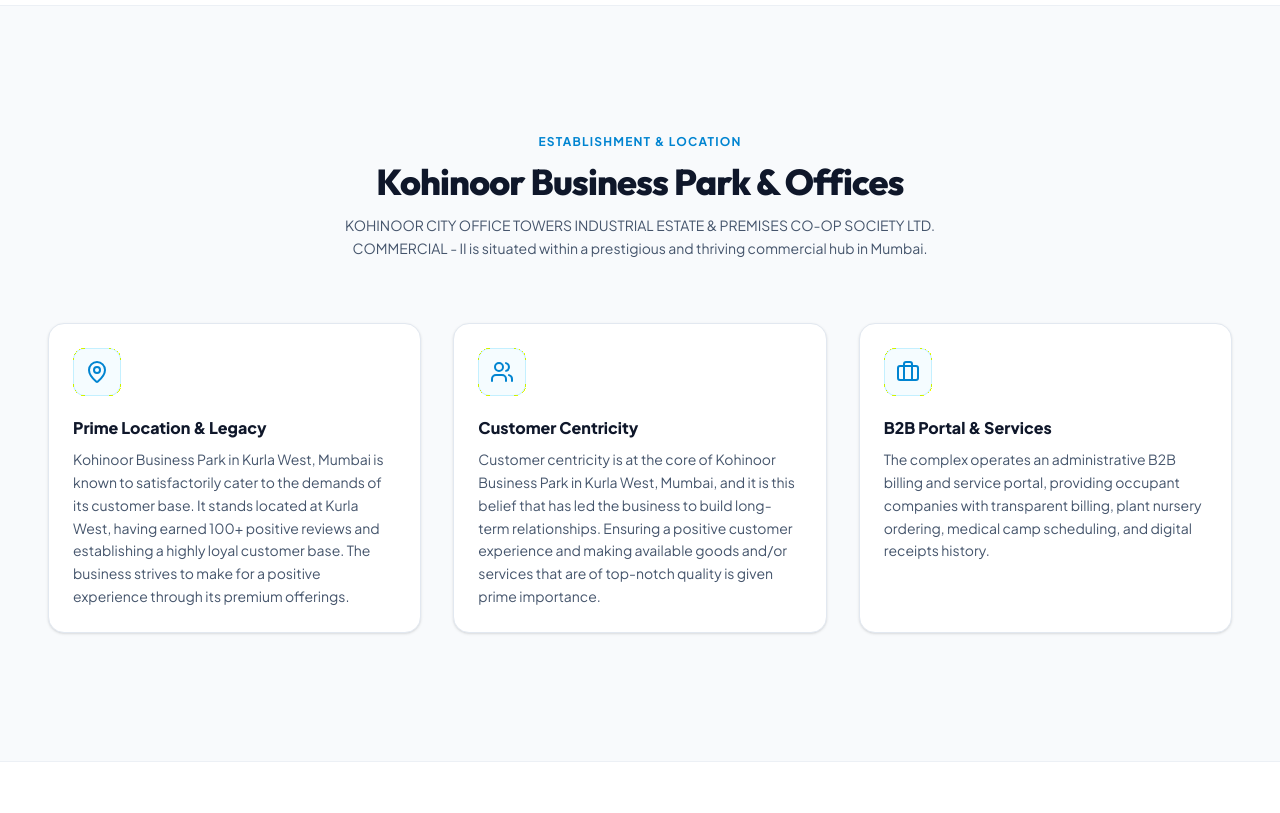
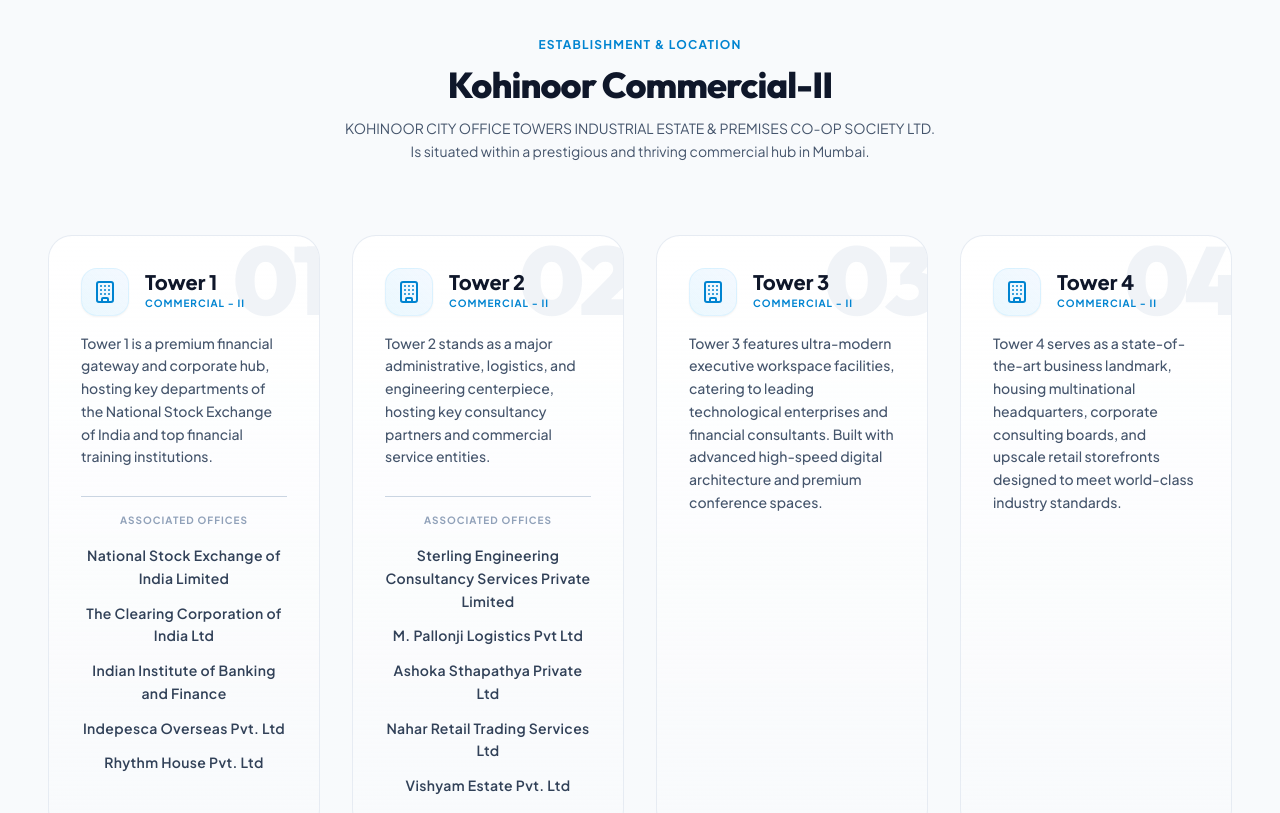
Before and after one commit to AltimaOak/kohinoor-pvt-ltd, a Next.js app: page /about in a window 1280 px wide. Shown: the part 840-1653 px from the top of the page. Built offline with nearby package versions, Linux system fonts and the light colour scheme.

Commit message:
About us page changed and landing page description space removed

```diff
--- a/src/app/about/page.tsx
+++ b/src/app/about/page.tsx
@@ -4,21 +4,57 @@
 import { motion } from "framer-motion";
 import {
   Compass,
-  CheckCircle2,
-  TrendingUp,
   Building,
-  Heart,
-  MapPin,
-  Users,
-  Briefcase
+  TrendingUp
 } from "lucide-react";
+
+const towersData = [
+  {
+    id: "tower-1",
+    name: "Tower 1",
+    sub: "Commercial - II",
+    description: "Tower 1 is a premium financial gateway and corporate hub, hosting key departments of the National Stock Exchange of India and top financial training institutions.",
+    offices: [
+      "National Stock Exchange of India Limited",
+      "The Clearing Corporation of India Ltd",
+      "Indian Institute of Banking and Finance",
+      "Indepesca Overseas Pvt. Ltd",
+      "Rhythm House Pvt. Ltd"
+    ]
+  },
+  {
+    id: "tower-2",
+    name: "Tower 2",
+    sub: "Commercial - II",
+    description: "Tower 2 stands as a major administrative, logistics, and engineering centerpiece, hosting key consultancy partners and commercial service entities.",
+    offices: [
+      "Sterling Engineering Consultancy Services Private Limited",
+      "M. Pallonji Logistics Pvt Ltd",
+      "Ashoka Sthapathya Private Ltd",
+      "Nahar Retail Trading Services Ltd",
+      "Vishyam Estate Pvt. Ltd"
+    ]
+  },
+  {
+    id: "tower-3",
+    name: "Tower 3",
+    sub: "Commercial - II",
+    description: "Tower 3 features ultra-modern executive workspace facilities, catering to leading technological enterprises and financial consultants. Built with advanced high-speed digital architecture and premium conference spaces."
+  },
+  {
+    id: "tower-4",
+    name: "Tower 4",
+    sub: "Commercial - II",
+    description: "Tower 4 serves as a state-of-the-art business landmark, housing multinational headquarters, corporate consulting boards, and upscale retail storefronts designed to meet world-class industry standards."
+  }
+];
 
 export default function AboutPage() {
   return (
     <div className="flex flex-col w-full pb-20 overflow-hidden">
 
       {/* 1. HERO PAGE BANNER */}
-      <section className="relative pt-24 pb-20 px-6 md:px-12 max-w-7xl mx-auto w-full bg-[radial-gradient(circle_at_top_right,rgba(56,189,248,0.08),transparent_60%)]">
+      <section className="relative pt-24 pb-8 px-6 md:px-12 max-w-7xl mx-auto w-full bg-[radial-gradient(circle_at_top_right,rgba(56,189,248,0.08),transparent_60%)]">
         {/* Decorative ambient neon circle */}
         <div className="absolute top-0 right-10 w-96 h-96 rounded-full bg-sky-200/10 blur-[80px] pointer-events-none" />
 
@@ -47,14 +83,15 @@
             transition={{ delay: 0.2 }}
             className="text-slate-600 text-sm md:text-base leading-relaxed"
           >
-            KOHINOOR CITY OFFICE TOWERS INDUSTRIAL ESTATE & PREMISES CO-OP SOCIETY LTD. COMMERCIAL - II is more than an office address; it is a monumental structural statement. Engineered to serve global financial, technology, and commercial organizations with zero-latency operational infrastructure.
+            KOHINOOR CITY OFFICE TOWERS INDUSTRIAL ESTATE & PREMISES CO-OP SOCIETY LTD. Is more than an office address; it is a monumental structural statement. Engineered to serve global financial, technology, and commercial organizations with zero-latency operational infrastructure.
           </motion.p>
         </div>
       </section>
 
       {/* 2. VISION & MISSION CARDS */}
-      <section className="py-12 max-w-7xl mx-auto px-6 md:px-12 grid grid-cols-1 md:grid-cols-2 gap-8 w-full">
+      <section className="py-12 max-w-4xl mx-auto px-6 md:px-12 flex grid-cols-2 md:grid-cols-2 gap-8 w-full">
         <motion.div
+
           initial={{ opacity: 0, x: -25 }}
           whileInView={{ opacity: 1, x: 0 }}
           viewport={{ once: true }}
@@ -70,93 +107,101 @@
           </p>
         </motion.div>
 
-        <motion.div
-          initial={{ opacity: 0, x: 25 }}
-          whileInView={{ opacity: 1, x: 0 }}
-          viewport={{ once: true }}
-          transition={{ type: "spring", damping: 25 }}
-          className="p-6 border border-slate-200 bg-white shadow-sm hover:border-slate-300 hover:shadow-md transition-all duration-200 rounded-2xl"
-        >
-          <div className="w-12 h-12 rounded-xl bg-sky-500/5 border border-sky-400/20 flex items-center justify-center text-sky-500 shrink-0">
-            <Heart className="w-6 h-6" />
-          </div>
-          <h3 className="text-xl font-bold text-navy-900 mt-4">Our Mission</h3>
-          <p className="text-slate-600 text-sm leading-relaxed mt-2">
-            To provide businesses and corporate offices with high-quality, secure, and energy-efficient workspaces equipped with modern utilities, reliable connectivity, and top-tier facility management.
-          </p>
-        </motion.div>
+
       </section>
 
       {/* 4. ARCHITECTURAL HIGHLIGHTS */}
-      <section className="py-28 md:py-32 border-y border-slate-200/50 bg-[#F8FAFC] w-full">
-        <div className="flex flex-col gap-12 max-w-7xl mx-auto px-6 md:px-12">
+      <section className="py-12 md:py-32 border-y border-slate-200/50 bg-[#F8FAFC] w-full">
+        <div className="flex flex-col gap-12 max-w-[90rem] mx-auto px-6 md:px-12">
           <div className="text-center max-w-2xl mx-auto flex flex-col gap-3">
             <span className="text-xs font-bold text-sky-600 uppercase tracking-widest">Establishment & Location</span>
             <h2 className="text-3xl md:text-4xl font-extrabold tracking-tight text-navy-900 font-display">
-              Kohinoor Business Park & Offices
+              Kohinoor Commercial-II
             </h2>
             <p className="text-slate-600 text-sm leading-relaxed">
-              KOHINOOR CITY OFFICE TOWERS INDUSTRIAL ESTATE & PREMISES CO-OP SOCIETY LTD. COMMERCIAL - II is situated within a prestigious and thriving commercial hub in Mumbai.
+              KOHINOOR CITY OFFICE TOWERS INDUSTRIAL ESTATE & PREMISES CO-OP SOCIETY LTD.
+              <br />Is situated within a prestigious and thriving commercial hub in Mumbai.
             </p>
           </div>
 
-          <div className="grid grid-cols-1 md:grid-cols-3 gap-8 mt-4">
-            {/* Card 1: Location & Legacy */}
+          <div className="grid grid-cols-1 md:grid-cols-2 lg:grid-cols-4 gap-8 mt-6">
+            {towersData.map((tower, idx) => (
               <motion.div
+                key={tower.id}
                 initial={{ opacity: 0, y: 30 }}
                 whileInView={{ opacity: 1, y: 0 }}
                 viewport={{ once: true }}
-              transition={{ duration: 0.5 }}
-              className="p-6 rounded-2xl border border-slate-200 bg-white shadow-sm hover:border-slate-300 hover:shadow-md transition-all duration-200 flex flex-col gap-5"
+                transition={{ duration: 0.5, delay: idx * 0.1 }}
+                className="relative overflow-hidden p-8 rounded-3xl border border-slate-200/80 bg-gradient-to-b from-white to-slate-50/50 hover:shadow-xl hover:shadow-sky-500/5 hover:-translate-y-1 hover:border-sky-500/30 transition-all duration-300 ease-out flex flex-col justify-between"
               >
-              <div className="w-12 h-12 rounded-xl bg-sky-500/5 border border-sky-400/20 flex items-center justify-center text-sky-600 shrink-0">
-                <MapPin className="w-6 h-6" />
+                {/* Large watermark number on top right */}
+                <div className="absolute -top-1 -right-2 text-8xl font-black text-slate-200/50 select-none pointer-events-none font-display tracking-tighter">
+                  0{idx + 1}
                 </div>
-              <div className="flex flex-col gap-2">
-                <h4 className="text-base font-extrabold text-navy-900">Prime Location & Legacy</h4>
-                <p className="text-slate-600 text-xs md:text-sm leading-relaxed">
-                  Kohinoor Business Park in Kurla West, Mumbai is known to satisfactorily cater to the demands of its customer base. It stands located at Kurla West, having earned 100+ positive reviews and establishing a highly loyal customer base. The business strives to make for a positive experience through its premium offerings.
+
+                <div className="relative z-10 flex flex-col h-full justify-between gap-5">
+                  {tower.offices && tower.offices.length > 0 ? (
+                    <div className="flex flex-col gap-6">
+                      <div>
+                        <div className="flex items-center gap-4 mb-4">
+                          <div className="w-12 h-12 rounded-2xl bg-gradient-to-tr from-sky-500/10 to-blue-500/5 border border-sky-500/10 flex items-center justify-center text-sky-600 shrink-0 shadow-xs">
+                            <Building className="w-6 h-6" />
+                          </div>
+                          <div>
+                            <h4 className="text-xl font-black text-navy-900 leading-none">{tower.name}</h4>
+                            <p className="text-[10px] text-sky-600 font-bold tracking-widest uppercase mt-1">{tower.sub}</p>
+                          </div>
+                        </div>
+
+                        {tower.description && (
+                          <p className="text-slate-600 text-xs md:text-sm leading-relaxed mb-1 font-medium font-sans">
+                            {tower.description}
                           </p>
+                        )}
+                      </div>
+
+                      <div className="flex flex-col gap-1 border-t border-slate-300 pt-4">
+                        <div className="text-[10px] text-slate-400 font-bold uppercase tracking-widest mb-2 text-center">
+                          Associated Offices
+                        </div>
+                        <div className="flex flex-col gap-1">
+                          {tower.offices.map((office, oIdx) => (
+                            <div
+                              key={oIdx}
+                              className="text-center text-slate-700 font-semibold text-xs md:text-sm tracking-wide leading-relaxed py-1"
+                            >
+                              {office}
+                            </div>
+                          ))}
+                        </div>
+                      </div>
+                    </div>
+                  ) : (
+                    <div className="flex flex-col h-full justify-between gap-12">
+                      <div className="flex flex-col gap-4">
+                        <div className="flex items-center gap-4">
+                          <div className="w-12 h-12 rounded-2xl bg-gradient-to-tr from-sky-500/10 to-blue-500/5 border border-sky-500/10 flex items-center justify-center text-sky-600 shrink-0 shadow-xs">
+                            <Building className="w-6 h-6" />
+                          </div>
+                          <div>
+                            <h4 className="text-xl font-black text-navy-900 leading-none">{tower.name}</h4>
+                            <p className="text-[10px] text-sky-600 font-bold tracking-widest uppercase mt-1">{tower.sub}</p>
+                          </div>
+                        </div>
+
+                        {tower.description && (
+                          <p className="text-slate-600 text-xs md:text-sm leading-relaxed font-medium font-sans">
+                            {tower.description}
+                          </p>
+                        )}
+                      </div>
+
+
+                    </div>
+                  )}
                 </div>
               </motion.div>
-
-            {/* Card 2: Customer Centricity */}
-            <motion.div
-              initial={{ opacity: 0, y: 30 }}
-              whileInView={{ opacity: 1, y: 0 }}
-              viewport={{ once: true }}
-              transition={{ duration: 0.5, delay: 0.1 }}
-              className="p-6 rounded-2xl border border-slate-200 bg-white shadow-sm hover:border-slate-300 hover:shadow-md transition-all duration-200 flex flex-col gap-5"
-            >
-              <div className="w-12 h-12 rounded-xl bg-sky-500/5 border border-sky-400/20 flex items-center justify-center text-sky-600 shrink-0">
-                <Users className="w-6 h-6" />
-              </div>
-              <div className="flex flex-col gap-2">
-                <h4 className="text-base font-extrabold text-navy-900">Customer Centricity</h4>
-                <p className="text-slate-600 text-xs md:text-sm leading-relaxed">
-                  Customer centricity is at the core of Kohinoor Business Park in Kurla West, Mumbai, and it is this belief that has led the business to build long-term relationships. Ensuring a positive customer experience and making available goods and/or services that are of top-notch quality is given prime importance.
-                </p>
-              </div>
-            </motion.div>
-
-            {/* Card 3: B2B Marketplace & Services */}
-            <motion.div
-              initial={{ opacity: 0, y: 30 }}
-              whileInView={{ opacity: 1, y: 0 }}
-              viewport={{ once: true }}
-              transition={{ duration: 0.5, delay: 0.2 }}
-              className="p-6 rounded-2xl border border-slate-200 bg-white shadow-sm hover:border-slate-300 hover:shadow-md transition-all duration-200 flex flex-col gap-5"
-            >
-              <div className="w-12 h-12 rounded-xl bg-sky-500/5 border border-sky-400/20 flex items-center justify-center text-sky-600 shrink-0">
-                <Briefcase className="w-6 h-6" />
-              </div>
-              <div className="flex flex-col gap-2">
-                <h4 className="text-base font-extrabold text-navy-900">B2B Portal & Services</h4>
-                <p className="text-slate-600 text-xs md:text-sm leading-relaxed">
-                  The complex operates an administrative B2B billing and service portal, providing occupant companies with transparent billing, plant nursery ordering, medical camp scheduling, and digital receipts history.
-                </p>
-              </div>
-            </motion.div>
+            ))}
           </div>
         </div>
       </section>
--- a/src/app/page.tsx
+++ b/src/app/page.tsx
@@ -29,7 +29,8 @@
   Flower2,
   ShoppingCart,
   Soup,
-  Plane
+  Plane,
+  Building
 } from "lucide-react";
 import InteractiveGallery from "@/components/InteractiveGallery";
 import { getDb, ContactsData } from "@/app/actions";
@@ -123,35 +124,34 @@
         <div className="max-w-7xl mx-auto w-full px-6 md:px-12 pt-28 pb-10 relative z-20">
           <div className="grid grid-cols-1 lg:grid-cols-12 gap-16 lg:gap-8 items-center w-full">
             {/* Hero Content (8 Columns) - sitting over the brightened background */}
-            <div className="lg:col-span-8 flex flex-col gap-6 text-left max-w-2xl">
-              <motion.h1
+            <div className="lg:col-span-8 flex flex-col gap-3 text-left max-w-2xl">
+              <motion.div
                 initial={{ opacity: 0, y: 20 }}
                 animate={{ opacity: 1, y: 0 }}
                 transition={{ duration: 0.6, delay: 0.1 }}
-                className="text-4xl md:text-5xl lg:text-6xl font-black font-display tracking-tight text-gradient-sky-light leading-[1.1] drop-shadow-[0_4px_16px_rgba(15,23,42,0.7)]"
+                className="flex flex-col gap-3"
               >
-                Where Business Meets <br className="hidden md:inline" />
-                <span className="text-sky-400 relative inline-block mt-1">
-                  Modern Excellence
-                  {/* Underline decorative gradient */}
-                  <span className="absolute left-0 right-0 -bottom-2.5 h-1.5 bg-gradient-to-r from-sky-400 to-sky-600 rounded-full shadow-sm" />
-                </span>
-              </motion.h1>
+                <h1 className="text-4xl md:text-5xl lg:text-6xl font-black font-display tracking-tight text-gradient-sky-light leading-[1.1] drop-shadow-[0_4px_16px_rgba(15,23,42,0.7)]">
+                  Where Business Meets
+                </h1>
+                {/* Thick Blue Underline */}
+                <div className="w-full max-w-[28rem] h-[4px] bg-sky-500 rounded-full shadow-xs" />
+              </motion.div>
 
               <motion.p
                 initial={{ opacity: 0, y: 20 }}
                 animate={{ opacity: 1, y: 0 }}
                 transition={{ duration: 0.6, delay: 0.2 }}
-                className="text-white text-base md:text-lg leading-relaxed max-w-xl mt-2 drop-shadow-[0_2px_8px_rgba(15,23,42,0.8)] font-semibold"
+                className="text-white text-base md:text-lg leading-relaxed max-w-xl mt-0.5 drop-shadow-[0_2px_8px_rgba(15,23,42,0.8)] font-semibold"
               >
-                KOHINOOR CITY OFFICE TOWERS INDUSTRIAL ESTATE & PREMISES CO-OP SOCIETY LTD. COMMERCIAL - II is a premier commercial landmark offering state-of-the-art office spaces, elite infrastructure, and a highly secure operational environment for modern businesses.
+                KOHINOOR CITY OFFICE TOWERS INDUSTRIAL ESTATE & PREMISES CO-OP SOCIETY LTD. A Commercial landmark offering state-of-the-art office spaces, elite infrastructure, and a highly secure operational environment for modern businesses.
               </motion.p>
 
               <motion.div
                 initial={{ opacity: 0, y: 20 }}
                 animate={{ opacity: 1, y: 0 }}
                 transition={{ duration: 0.6, delay: 0.3 }}
-                className="flex flex-wrap items-center gap-4 mt-4"
+                className="flex flex-wrap items-center gap-4 mt-3"
               >
                 <Link
                   href="#about"
@@ -373,7 +373,13 @@
                       icon: Soup,
                     },
                     {
-                      name: "BOM-2",
+                      name: "Don Bosco Institute",
+                      distance: "250 m away",
+                      time: null,
+                      icon: Building,
+                    },
+                    {
+                      name: "Airport",
                       distance: "5.9 km away",
                       time: null,
                       icon: Plane,
```
Also changed, not shown: src/app/layout.tsx (+50 -0 lines), src/data/db.json. Lines whose indentation alone changed are shown as unchanged.
